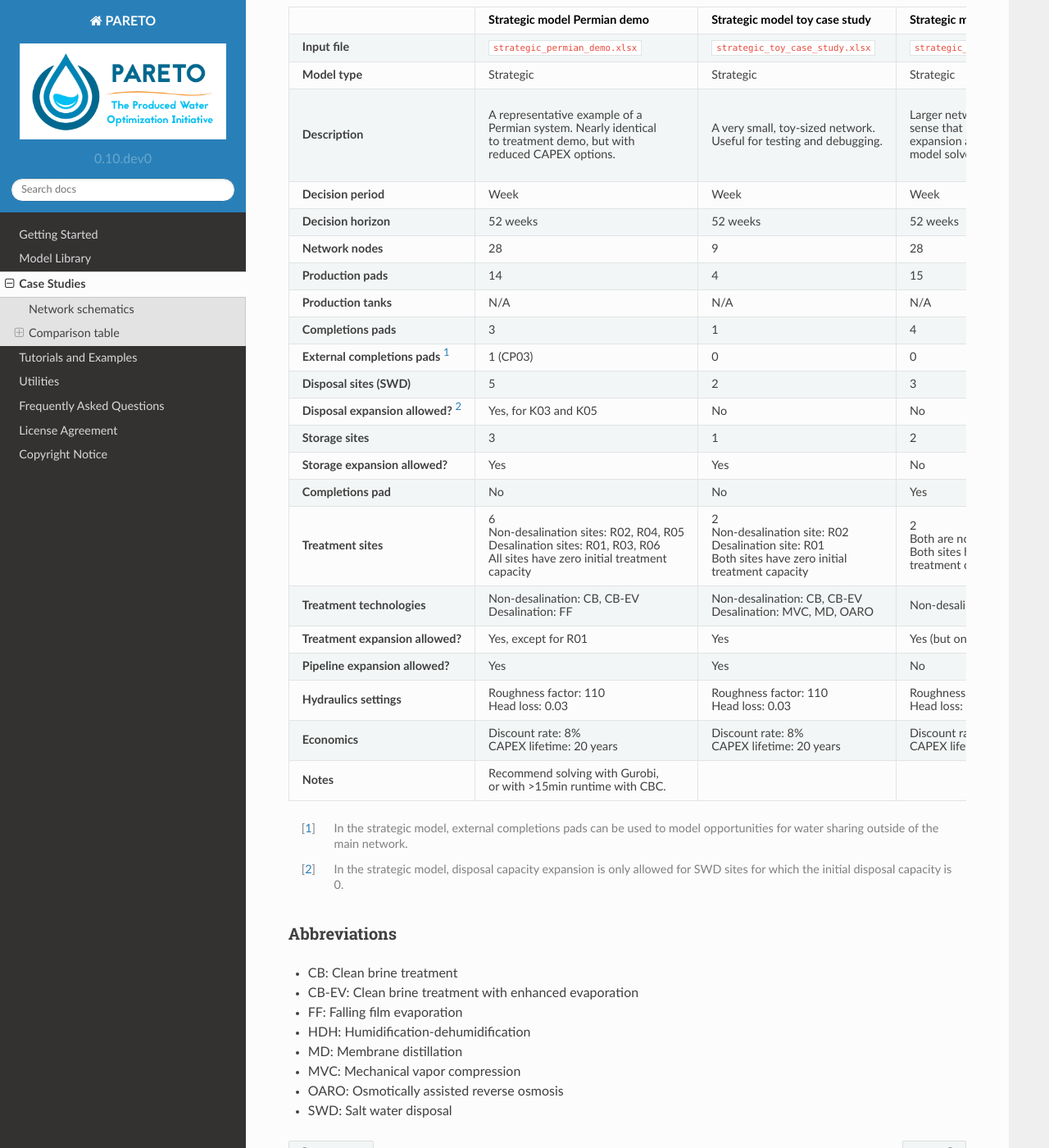
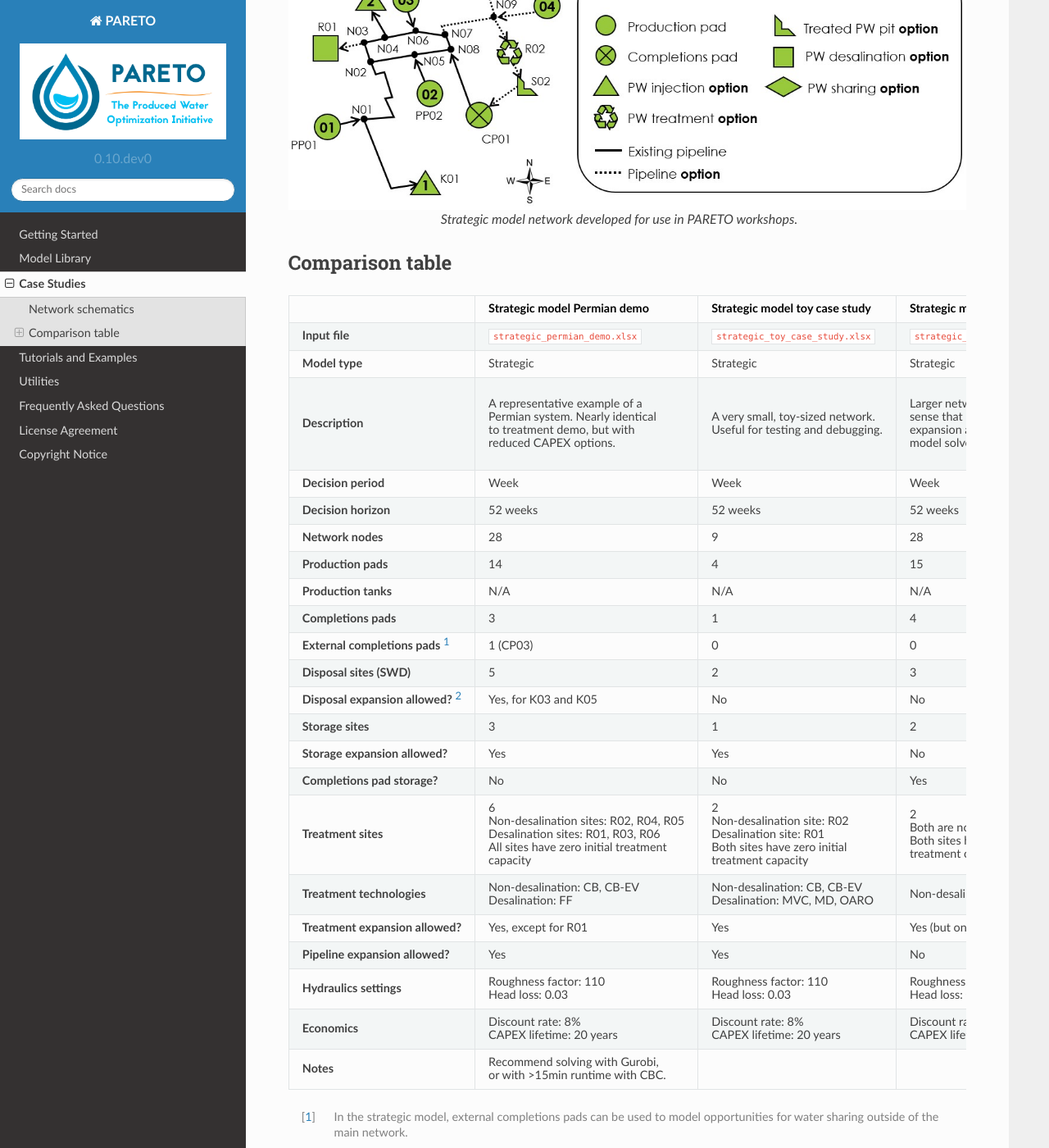
Before and after one commit to project-pareto/project-pareto, a Sphinx documentation site: the page built from docs/case_studies/index.rst, in a window 1280 px wide and 1400 px high, scrolled down 1978 px. Shown: the whole window at 82% size. Built offline with Sphinx 7.4.7 and the Read the Docs theme 2.0.0, drawn with Linux system fonts in a browser that asks for light colours.

Commit message:
Add workshop case study and corresponding tests and documentation

```diff
--- a/docs/case_studies/index.rst
+++ b/docs/case_studies/index.rst
@@ -32,6 +32,13 @@
 
     Strategic treatment demo network.
 
+.. figure:: ../img/workshop_network.png
+    :width: 1000
+    :align: center
+    :alt: Workshop network schematic
+
+    Strategic model network developed for use in PARETO workshops.
+
 Comparison table
 ----------------
 .. |br| raw:: html
@@ -46,14 +53,17 @@
      - Strategic model toy case study
      - Strategic model small case study
      - Strategic model treatment demo
+     - Strategic model workshop
      - Operational model case study
    * - **Input file**
      - ``strategic_permian_demo.xlsx``
      - ``strategic_toy_case_study.xlsx``
      - ``strategic_small_case_study.xlsx``
      - ``strategic_treatment_demo.xlsx``
+     - ``workshop_baseline_all_data.xlsx``
      - ``operational_generic_case_study.xlsx``
    * - **Model type**
+     - Strategic
      - Strategic
      - Strategic
      - Strategic
@@ -75,6 +85,8 @@
        Takes a bit longer to solve. This |br|
        can be seen as the "default" case |br|
        study for the strategic model.
+     - Network developed for use in |br|
+       PARETO workshops. Solves quickly.
      - Generic case study for the |br|
        operational model. Note that this |br|
        case study cannot currently be run |br|
@@ -146,12 +168,14 @@
      - Yes
      - No
      - Yes
+     - Yes
      - No
-   * - **Completions pad**
+   * - **Completions pad storage?**
      - No
      - No
      - Yes
      - No
+     - Yes
      - Yes
    * - **Treatment sites**
      - 6 |br|
@@ -221,6 +258,7 @@
      -
      -
      - Recommend solving with Gurobi.
+     -
      -
 
 .. [#] In the strategic model, external completions pads can be used to model opportunities for water sharing outside of the main network.
```
Also changed, not shown: other parts of docs/case_studies/index.rst (+23 -0 lines), docs/img/workshop_network.png (added), 2 other files.
